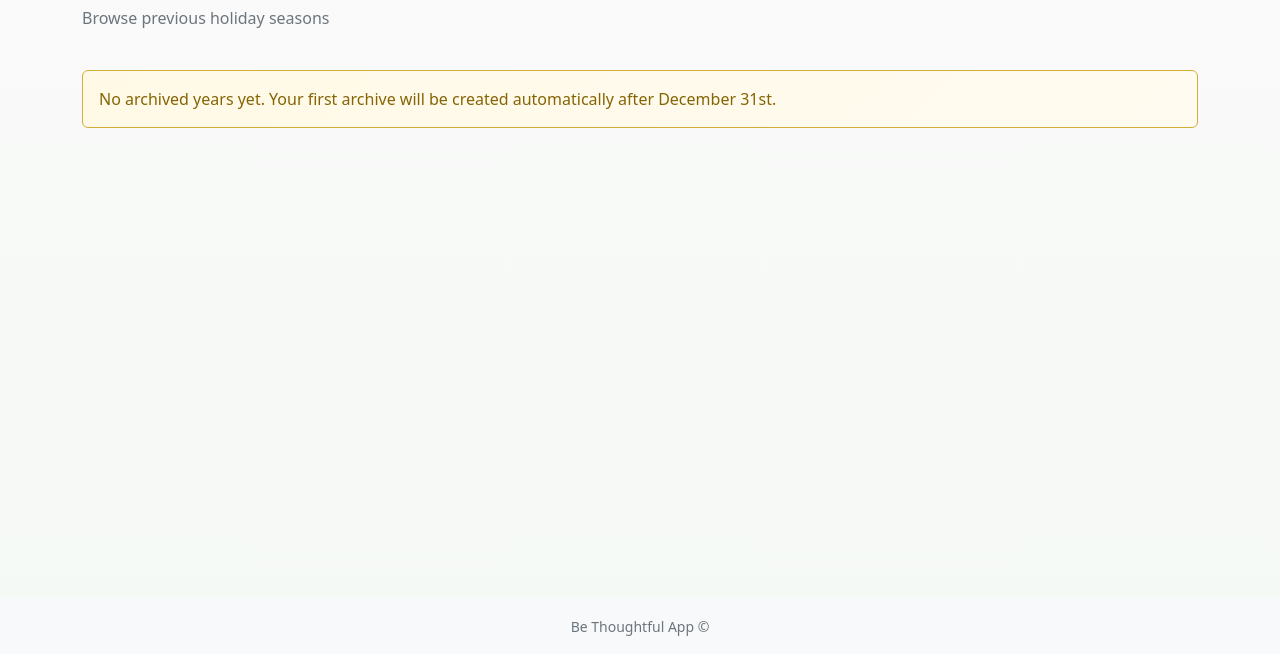
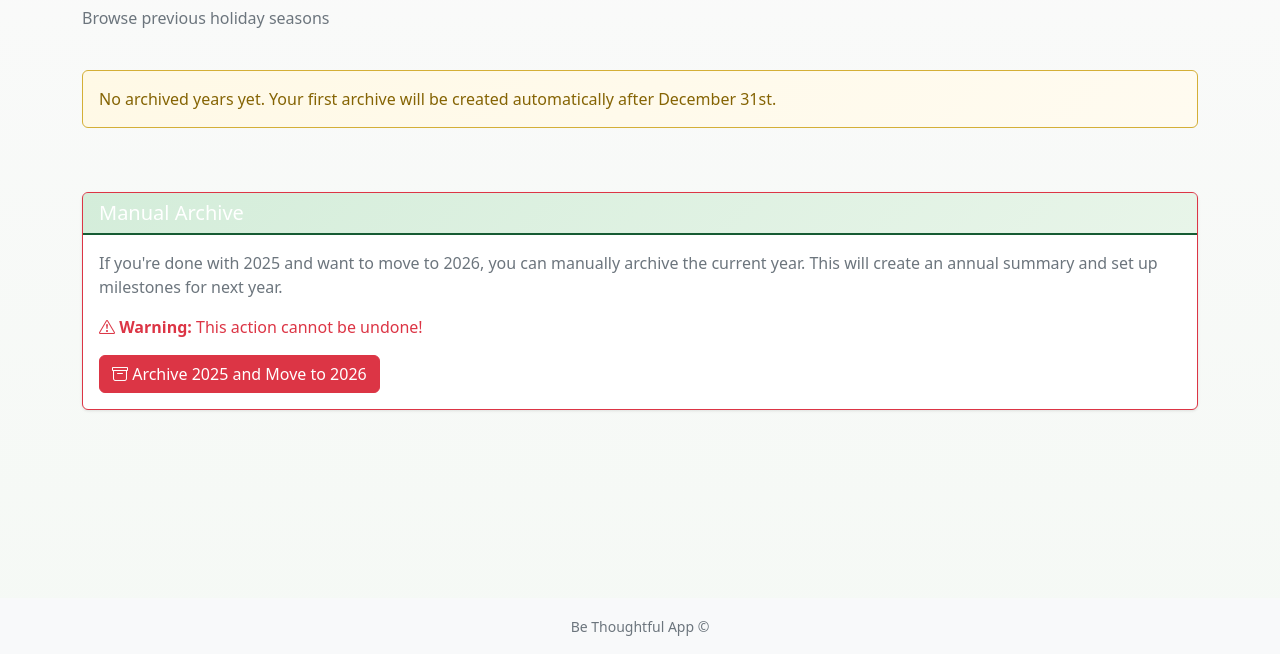
Before and after one commit to rafeco/be-thoughtful, a Flask app: page /archive in a window 1280 px wide. Shown: the part 146-800 px from the top of the page. Run offline with Flask 3, Linux system fonts and the light colour scheme; some libraries are stand-ins or nearby versions.

Commit message:
Add manual year archiving and improve pre-planning phase
Manual Archive Feature:
- Add manual archive button on Archive page (bottom, out of the way)
- Add /archive-year POST route with duplicate prevention
- Show confirmation dialog before archiving
- Store rollover summary in session to display modal
- Use red danger styling to emphasize this is a significant action

Pre-planning Phase Improvements:
- Rename "Planning" phase to "Pre-planning" for clarity
- Add pre-planning suggestions on dashboard (update contacts, log ideas, review archive, etc.)
- Hide progress bars (Milestone/Gifts/Cards) during pre-planning
- Add info alert above milestones explaining they activate in September
- Show "Planning for Christmas YYYY" with correct active year

Active Year Logic Fix:
- Update get_active_year() to check if calculated year is already archived
- If archived, return next year instead
- Prevents showing archived year as active after manual archive
- Example: Dec 2025 + (2025 archived) = Active year 2026

🤖 Generated with [Claude Code](https://claude.com/claude-code)

Co-Authored-By: Claude Sonnet 4.5 <noreply@anthropic.com>

```diff
--- a/app.py
+++ b/app.py
@@ -1,4 +1,4 @@
-from flask import Flask, render_template, request, redirect, url_for, flash, jsonify
+from flask import Flask, render_template, request, redirect, url_for, flash, jsonify, session
 from datetime import date
 import csv
 import io
@@ -8,7 +8,7 @@ from models import db, Person, GiftIdea, Task, Milestone, AnnualSummary
 from forms import PersonForm, GiftIdeaForm, ImportCSVForm, CompleteGiftForm
 from utils import (
     get_active_year, get_current_phase, check_and_perform_rollover,
-    initialize_database
+    perform_rollover, initialize_database
 )
 
 app = Flask(__name__)
@@ -26,8 +26,8 @@ with app.app_context():
 @app.route('/')
 def dashboard():
     """Dashboard with timeline view and stats."""
-    # Check for year rollover
-    rollover_summary = check_and_perform_rollover()
+    # Check for year rollover (automatic or from manual archive)
+    rollover_summary = session.pop('rollover_summary', None) or check_and_perform_rollover()
 
     active_year = get_active_year()
     current_phase = get_current_phase()
@@ -458,12 +458,37 @@ def milestone_toggle_subtask(id):
     })
 
 
+@app.route('/archive-year', methods=['POST'])
+def archive_year():
+    """Manually archive the current year and roll over to the next."""
+    active_year = get_active_year()
+
+    # Check if this year is already archived
+    existing_summary = AnnualSummary.query.filter_by(year=active_year).first()
+    if existing_summary:
+        flash(f'{active_year} has already been archived!', 'warning')
+        return redirect(url_for('dashboard'))
+
+    # Perform the rollover
+    next_year = active_year + 1
+    rollover_summary = perform_rollover(active_year, next_year)
+
+    # Store rollover summary in session to display the modal
+    session['rollover_summary'] = rollover_summary
+
+    flash(f'Successfully archived {active_year} and created milestones for {next_year}!', 'success')
+
+    # Redirect to dashboard which will show the rollover modal
+    return redirect(url_for('dashboard'))
+
+
 @app.route('/archive')
 def archive_list():
     """View list of archived years."""
     summaries = AnnualSummary.query.order_by(AnnualSummary.year.desc()).all()
+    active_year = get_active_year()
 
-    return render_template('archive_list.html', summaries=summaries)
+    return render_template('archive_list.html', summaries=summaries, active_year=active_year)
 
 
 @app.route('/archive/<int:year>')
--- a/templates/archive_list.html
+++ b/templates/archive_list.html
@@ -46,4 +46,51 @@
         {% endif %}
     </div>
 </div>
+
+<!-- Manual Archive Section -->
+<div class="row mt-5">
+    <div class="col-12">
+        <div class="card border-danger">
+            <div class="card-header bg-danger text-white">
+                <h5 class="mb-0">Manual Archive</h5>
+            </div>
+            <div class="card-body">
+                <p class="text-muted">
+                    If you're done with {{ active_year }} and want to move to {{ active_year + 1 }}, you can manually archive the current year.
+                    This will create an annual summary and set up milestones for next year.
+                </p>
+                <p class="text-danger mb-3">
+                    <i class="bi bi-exclamation-triangle"></i> <strong>Warning:</strong> This action cannot be undone!
+                </p>
+                <button type="button" class="btn btn-danger" id="archiveYearBtn">
+                    <i class="bi bi-archive"></i> Archive {{ active_year }} and Move to {{ active_year + 1 }}
+                </button>
+            </div>
+        </div>
+    </div>
+</div>
 {% endblock %}
+
+{% block extra_js %}
+<script>
+document.addEventListener('DOMContentLoaded', function() {
+    // Archive year button with confirmation
+    const archiveYearBtn = document.getElementById('archiveYearBtn');
+    if (archiveYearBtn) {
+        archiveYearBtn.addEventListener('click', function() {
+            const year = {{ active_year }};
+            const confirmMsg = `Are you sure you want to archive ${year}?\n\nThis will:\n- Create an annual summary for ${year}\n- Mark used gift ideas\n- Create milestones for ${year + 1}\n\nThis action cannot be undone!`;
+
+            if (confirm(confirmMsg)) {
+                // Create a form and submit it
+                const form = document.createElement('form');
+                form.method = 'POST';
+                form.action = '{{ url_for("archive_year") }}';
+                document.body.appendChild(form);
+                form.submit();
+            }
+        });
+    }
+});
+</script>
+{% endblock %}
--- a/utils.py
+++ b/utils.py
@@ -32,11 +32,21 @@ MILESTONE_SUBTASKS = {
 def get_active_year():
     """Return the year we're currently planning for.
 
-    September 1 - December 31: Current year
+    September 1 - December 31: Current year (unless already archived)
     January 1 - August 31: Next year
+
+    If the current year has been archived, return next year instead.
     """
     today = date.today()
-    return today.year if today.month >= 9 else today.year + 1
+    base_year = today.year if today.month >= 9 else today.year + 1
+
+    # Check if this year has already been archived
+    from models import AnnualSummary
+    if AnnualSummary.query.filter_by(year=base_year).first():
+        # Already archived, move to next year
+        return base_year + 1
+
+    return base_year
 
 
 def get_current_phase():
@@ -46,7 +56,7 @@ def get_current_phase():
 
     # If we're planning for next year (Jan-Aug), we're in pre-planning
     if today.year < active_year:
-        return 'Planning'
+        return 'Pre-planning'
 
     # If we're in the active year (Sep-Dec)
     if today.month == 9:
@@ -58,7 +68,7 @@ def get_current_phase():
     elif today.month == 12:
         return 'December'
     else:
-        return 'Planning'
+        return 'Pre-planning'
 
 
 def seed_milestones_for_year(year):
```
Also changed, not shown: templates/dashboard.html (+18 -3 lines).
